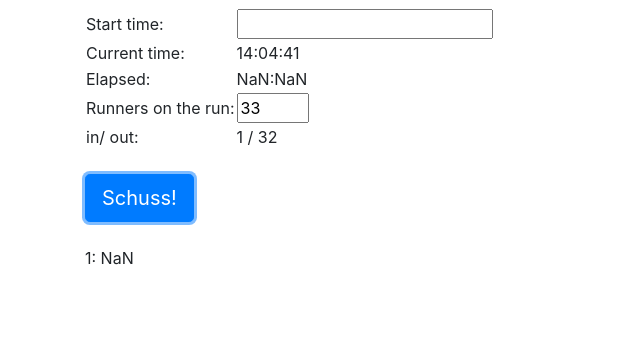
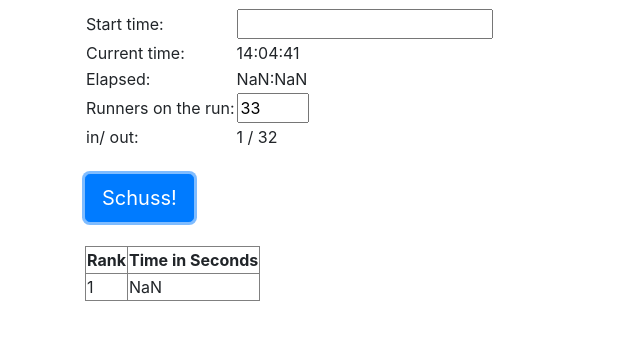
Before and after one commit to otakuu/chronoMaster, a plain HTML site: page index.html in a window 1280 px wide. Both pictures are taken after a click on the button "Schuss!". Shown: the part 68-408 px from the top of the page, without its empty margins (0-640 px from the left). Drawn offline with Linux system fonts and the light colour scheme.

Commit message:
refactoring

```diff
--- a/index.html
+++ b/index.html
@@ -16,8 +16,6 @@
 	<script src="./js/jquery.datetimepicker.full.js"></script>
 	<script src="./js/popper.js"></script>
 	<script src="./js/bootstrap.min.js"></script>
-
-
 
 </head>
 <body onload="startTime()">
@@ -46,7 +44,10 @@
 
 	<br><br>
 
-	<div id="log"></div>
+	<table id="log" border=1>
+	<tr><td><b>Rank</b></td><td><b>Time in Seconds</b></td></tr>
+
+	</table>
 
 
 </div>
@@ -55,8 +56,7 @@
 
    window.onbeforeunload = function(event)
     {
-
-        //return confirm("Confirm refresh");
+       return confirm("Confirm refresh");
     };
  var runnerCount = 0;
 
@@ -69,7 +69,7 @@ var startDate = new Date($('#datetimepicker').val());
 var diff = now-startDate;
 var seconds = Math.round(diff/1000);
 
-        $("#log").append(runnerCount+': '+ seconds + '<br>');
+		$('#log tr:last').after('<tr><td>'+runnerCount+'</td><td>'+seconds+'</td></tr>');
 		$("#runnersLeftCount").text(runnerCount+' / '+($("#runnerStartedCount").val()-runnerCount));
 });
 
@@ -88,7 +88,6 @@ $("#datetimepicker_format_locale").on("change", function(e){
 
 $('#datetimepicker').datetimepicker({
 	formatTime:'H:i:s',
-	//mask:'39/12/9999 29:59:99',
 	formatDate:'d.m.Y',
 	format:'Y/m/d H:i:s',
 	datepicker:false,
@@ -102,14 +101,14 @@ function startTime() {
     var s = today.getSeconds();
     m = checkTime(m);
     s = checkTime(s);
-    document.getElementById('txt').innerHTML = h + ":" + m + ":" + s;
+
 
 	var startDate = new Date($('#datetimepicker').val());
 	var diff = today-startDate;
 	var seconds = Math.round(diff/1000);
 
+    document.getElementById('txt').innerHTML = h + ":" + m + ":" + s;
 	document.getElementById('diff').innerHTML = pad(Math.round(seconds/60),2) + ':'+ pad(seconds % 60,2);
-
 
     var t = setTimeout(startTime, 500);
 }
@@ -124,10 +123,6 @@ function pad(num, size) {
     return s;
 }
 
-
-
 </script>
-
-
 </body>
 </html>
```
Lines whose indentation alone changed are shown as unchanged.
